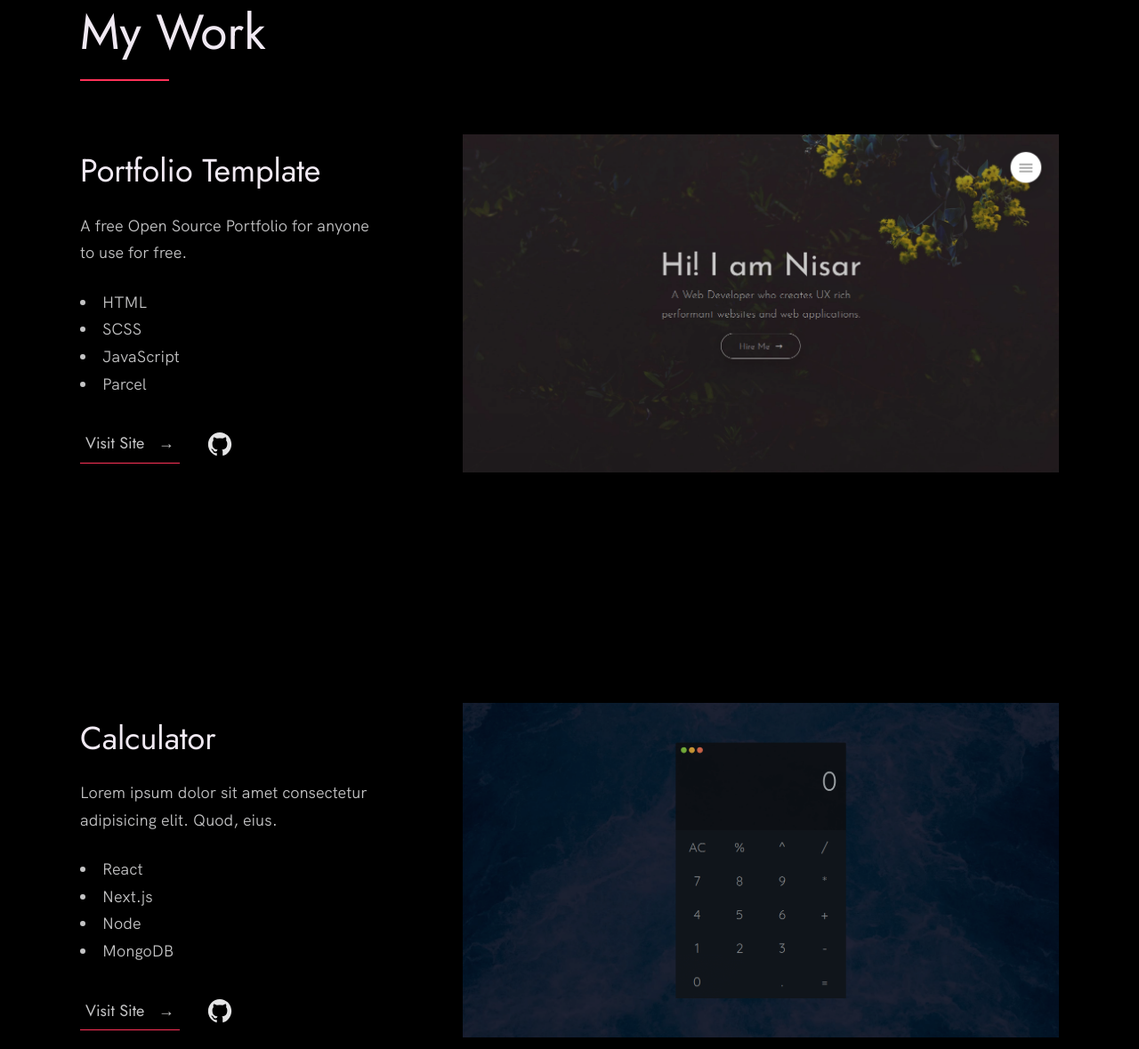
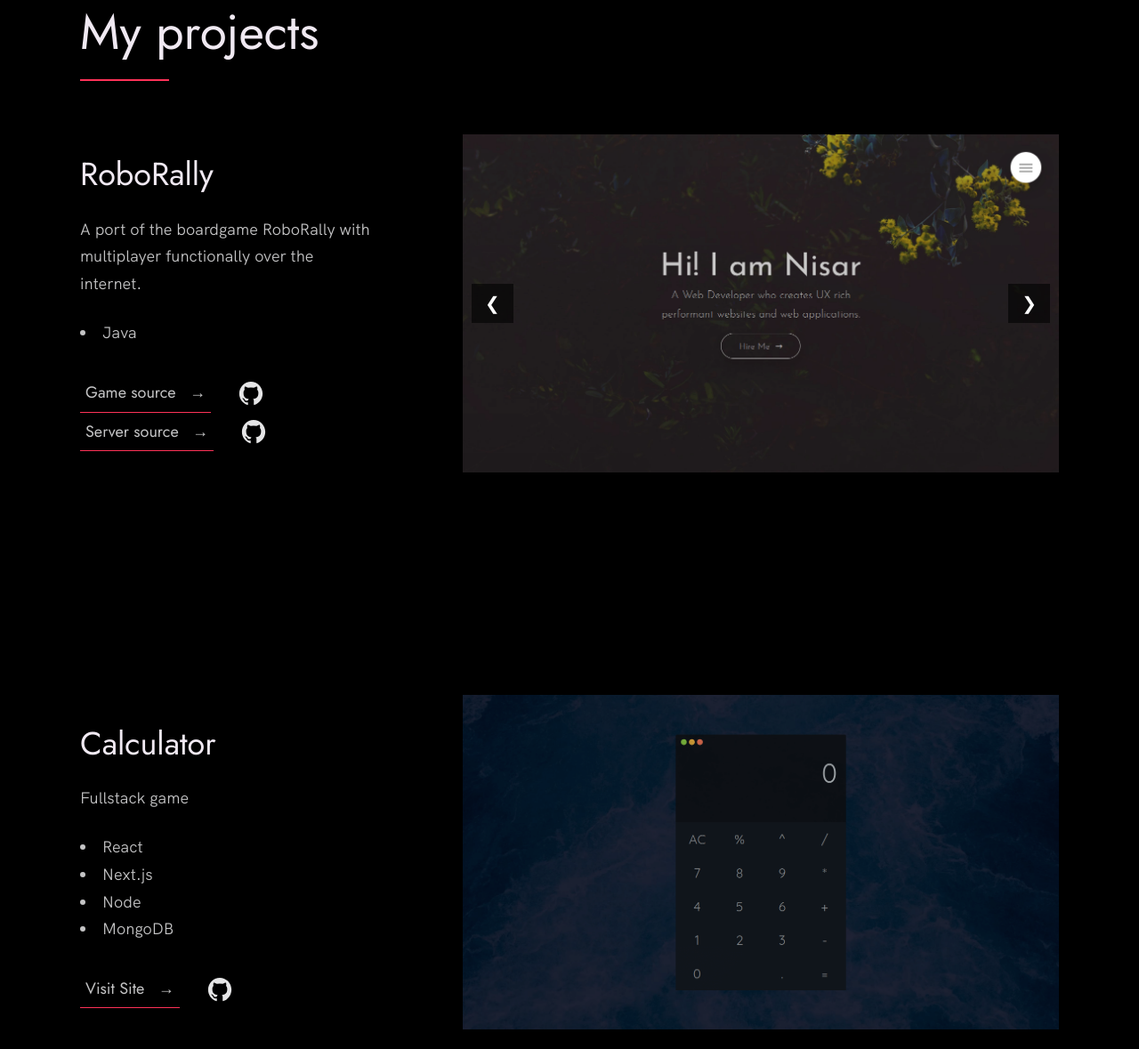
Before and after one commit to s205412/s205412.github.io, a plain HTML site: page index.html in a window 1280 px wide. Shown: the part 917-2096 px from the top of the page at 89% size. Drawn offline with Linux system fonts and the light colour scheme.

Commit message:
Working slideshow.

```diff
--- a/index.css
+++ b/index.css
@@ -504,6 +504,39 @@ body:not(.user-is-tabbing) a:focus {
         height: 4rem;
     }
 }
+/*Slideshow stuff*/
+.work__slideshow {
+    position: relative;
+}
+
+.work__slide {
+    display: none;
+    width: 100%;
+}
+
+.work__slide.active {
+    display: block;
+}
+
+.work__slideshow button {
+    position: absolute;
+    top: 50%;
+    transform: translateY(-50%);
+    border: none;
+    padding: 1rem 1.5rem;
+    color: white;
+    background: rgba(0, 0, 0, 0.6);
+    cursor: pointer;
+    font-size: 2rem;
+}
+
+.work__slideshow .previous {
+    left: 1rem;
+}
+
+.work__slideshow .next {
+    right: 1rem;
+}
 
 /* --------------------------------------- */
 /* ----- Clients ----- */
--- a/index.html
+++ b/index.html
@@ -18,19 +18,19 @@
 <html lang="en">
 
 <head>
-  <meta charset="UTF-8" />
-  <meta name="viewport" content="width=device-width, initial-scale=1.0" />
-  <link rel="shortcut icon" type="image/png" href="./images/favicon.png" />
+    <meta charset="UTF-8"/>
+    <meta name="viewport" content="width=device-width, initial-scale=1.0"/>
+    <link rel="shortcut icon" type="image/png" href="./images/favicon.png"/>
 
     <!-- Put your site title here -->
     <title>
-    Syed Ali Hussnain | A Web Developer based in Lahore, Pakistan.
+        Qiao Chih Lei | Software Engineer
     </title>
 
     <meta name="description" content="Add small description of yourslef.">
     <!-- Add some coding keywords below, Ex: (React, CSS etc) -->
-  <meta name="keywords" content="Put your name, skills and some coding keywords" />
-  <link rel="stylesheet" href="index.css" />
+    <meta name="keywords" content="Put your name, skills and some coding keywords"/>
+    <link rel="stylesheet" href="index.css"/>
 </head>
 
 <body>
@@ -41,8 +41,10 @@
     <div class="row">
         <nav class="nav" role="navigation">
             <ul class="nav__items">
-          <li class="nav__item"><a href="#work" class="nav__link">Work</a></li>
+                <li class="nav__item"><a href="#work" class="nav__link">Projects</a></li>
+                <!-- No clients yet.
                 <li class="nav__item"><a href="#clients" class="nav__link">Clients</a></li>
+                -->
                 <li class="nav__item">
                     <a href="#about" class="nav__link">About</a>
                 </li>
@@ -56,10 +58,10 @@
         <div class="header__text">
             <h1 class="heading-primary">
                 <!-- Replace the following name with your name -->
-          <span>Syed Ali Hussnain</span>
+                <span>Qiao Chih Lei</span>
             </h1>
             <!-- Put a small paragraph about yourself -->
-        <p>A Web Developer based in Lahore, Pakistan.</p>
+            <p>Software Technology student at DTU.</p>
             <a href="#contact" class="btn btn--pink">Get in touch</a>
         </div>
     </div>
@@ -71,35 +73,61 @@
 
     <section class="work" id="work">
         <div class="row">
-        <h2>My Work</h2>
+            <h2>My projects</h2>
             <div class="work__boxes">
 
                 <!-- Each div with the work__box class is a project. -->
 
                 <div class="work__box">
                     <div class="work__text">
-              <h3>Portfolio Template</h3>
+                        <h3>RoboRally</h3>
                         <p>
-                A free Open Source Portfolio for anyone to use for free.
+                            A port of the boardgame RoboRally with multiplayer functionally over the internet.
                         </p>
                         <ul class="work__list">
-                <li>HTML</li>
-                <li>SCSS</li>
-                <li>JavaScript</li>
-                <li>Parcel</li>
+                            <li>Java</li>
                         </ul>
 
                         <div class="work__links">
-                <a href="https://nisar.surge.sh" target="_blank" class="link__text">
-                  Visit Site <span>&rarr;</span>
+
+                            <a href="https://github.com/iAliDK/RoboRally" target="_blank" class="link__text">
+                                Game source <span>&rarr;</span>
                             </a>
-                <a href="https://github.com/nisarhassan12/portfolio" title="View Source Code" target="_blank">
+                            <a href="https://github.com/iAliDK/RoboRally" title="View Source Code" target="_blank">
                                 <img src="./images/github.svg" class="work__code" alt="GitHub">
+                            </a>
+                        </div>
+                        <div class="work__links">
+                            <a href="https://github.com/DanielFS211/roborallyServer" class="link__text">
+                                Server source <span>&rarr;</span>
+                            </a>
+                            <a href="https://github.com/DanielFS211/roborallyServer">
+                                <img src="./images/github.svg" class="work__code" title="View Source Code" alt="GitHub">
                             </a>
                         </div>
                     </div>
                     <div class="work__image-box">
-              <img src="./images/project-1.png" class="work__image" alt="Project 1" />
+                        <div class="work__slideshow" data-slideshow>
+                            <img
+                                    src="./images/project-1.png"
+                                    class="work__image work__slide"
+                                    alt="RoboRally screenshot"
+                            />
+
+                            <img
+                                    src="./images/roborally.png"
+                                    class="work__image work__slide"
+                                    alt="RoboRally game"
+                            />
+
+                            <button type="button" class="previous" aria-label="Previous image">
+                                &#10094;
+                            </button>
+
+                            <button type="button" class="next" aria-label="Next image">
+                                &#10095;
+                            </button>
+                        </div>
                     </div>
                 </div>
 
@@ -107,8 +135,7 @@
                     <div class="work__text">
                         <h3>Calculator</h3>
                         <p>
-                Lorem ipsum dolor sit amet consectetur adipisicing elit. Quod,
-                eius.
+                            Fullstack game
                         </p>
                         <ul class="work__list">
                             <li>React</li>
@@ -127,7 +154,7 @@
                         </div>
                     </div>
                     <div class="work__image-box">
-              <img src="./images/project-2.png" class="work__image" alt="Project 1" />
+                        <img src="./images/project-2.png" class="work__image" alt="Project 1"/>
                     </div>
                 </div>
 
@@ -155,7 +182,7 @@
                         </div>
                     </div>
                     <div class="work__image-box">
-              <img src="./images/project-3.png" class="work__image" alt="Project 3" />
+                        <img src="./images/project-3.png" class="work__image" alt="Project 3"/>
                     </div>
                 </div>
             </div>
@@ -163,12 +190,13 @@
     </section>
 
     <!-- ***** Clients ***** -->
-
+    <!-- comments here
         <section class="client" id="clients">
           <div class="row">
             <h2>Clients</h2>
             <div class="client__logos">
-          <!-- Add logos of the clients or companies you'have worked with. -->
+    -->
+    <!-- Add logos of the clients or companies you'have worked with.
               <img src="./images/ronjones.png" class="client__logo" alt="Company 2" />
               <img src="./images/goldengrid.png" class="client__logo" alt="Company 3" />
               <img src="./images/bullseye.png" class="client__logo" alt="Company 1" />
@@ -178,6 +206,7 @@
             </div>
           </div>
         </section>
+    -->
 
     <!-- ***** About ***** -->
 
@@ -199,7 +228,7 @@
 
                 <div class="about__photo-container">
                     <!-- Add a nice photo of yourself -->
-            <img class="about__photo" src="./images/syed-ali-hussnain.jpg" alt="" />
+                    <img class="about__photo" src="./images/qiao-chih-lei.png" alt=""/>
                 </div>
             </div>
         </div>
@@ -232,24 +261,29 @@
     <div class="row">
         <!-- Update the links to point to your accounts -->
         <ul class="footer__social-links">
+            <!--
             <li class="footer__social-link-item">
               <a href="https://twitter.com/nisarhassan12/" title="Link to Twitter Profile">
                 <img src="./images/twitter.svg" class="footer__social-image" alt="Twitter">
               </a>
             </li>
+            -->
             <li class="footer__social-link-item">
-          <a href="https://github.com/nisarhassan12/" title="Link to Github Profile">
+                <a href="https://github.com/s205412" title="Link to Github Profile">
                     <img src="./images/github.svg" class="footer__social-image" alt="Github">
                 </a>
             </li>
+            <!--
             <li class="footer__social-link-item">
               <a href="https://codepen.io/nisar_hassan" title="Link to Codepen Profile">
                 <img src="./images/codepen.svg" class="footer__social-image" alt="Codepen">
               </a>
             </li>
+            -->
             <li class="footer__social-link-item">
-          <a href=https://www.linkedin.com/in/nisar-hassan-naqvi-413466199/">
-            <img src="./images/linkedin.svg" title="Link to Linkedin Profile" class="footer__social-image" alt="Linkedin">
+                <a href="https://www.linkedin.com/in/qiaochihlei/">
+                    <img src="./images/linkedin.svg" title="Link to Linkedin Profile" class="footer__social-image"
+                         alt="Linkedin">
                 </a>
             </li>
         </ul>
@@ -258,12 +292,13 @@
         <p>
             &copy; 2020 - Template designed & developed by <a href="https://nisar.dev" class="link">Nisar</a>.
         </p>
-      <div class="footer__github-buttons">
+        <!--<div class="footer__github-buttons">
           <iframe
             src="https://ghbtns.com/github-btn.html?user=nisarhassan12&repo=portfolio-template&type=watch&count=true"
             frameborder="0" scrolling="0" width="170" height="20" title="Watch Portfolio Template on GitHub">
           </iframe>
         </div>
+        -->
     </div>
 </footer>
 
--- a/index.js
+++ b/index.js
@@ -41,3 +41,29 @@ window.addEventListener("scroll", () => {
     alterStyles(isBackToTopRendered);
   }
 });
+
+document.querySelectorAll("[data-slideshow]").forEach((slideshow) => {
+  const slides = slideshow.querySelectorAll(".work__slide");
+  const previous = slideshow.querySelector(".previous");
+  const next = slideshow.querySelector(".next");
+
+  let currentSlide = 0;
+
+  const showSlide = (index) => {
+    currentSlide = (index + slides.length) % slides.length;
+
+    slides.forEach((slide, slideIndex) => {
+      slide.classList.toggle("active", slideIndex === currentSlide);
+    });
+  };
+
+  previous.addEventListener("click", () => {
+    showSlide(currentSlide - 1);
+  });
+
+  next.addEventListener("click", () => {
+    showSlide(currentSlide + 1);
+  });
+
+  showSlide(0);
+});
```
Also changed, not shown: images/roborally.png (added), 2 other files. Lines whose indentation alone changed are shown as unchanged.
